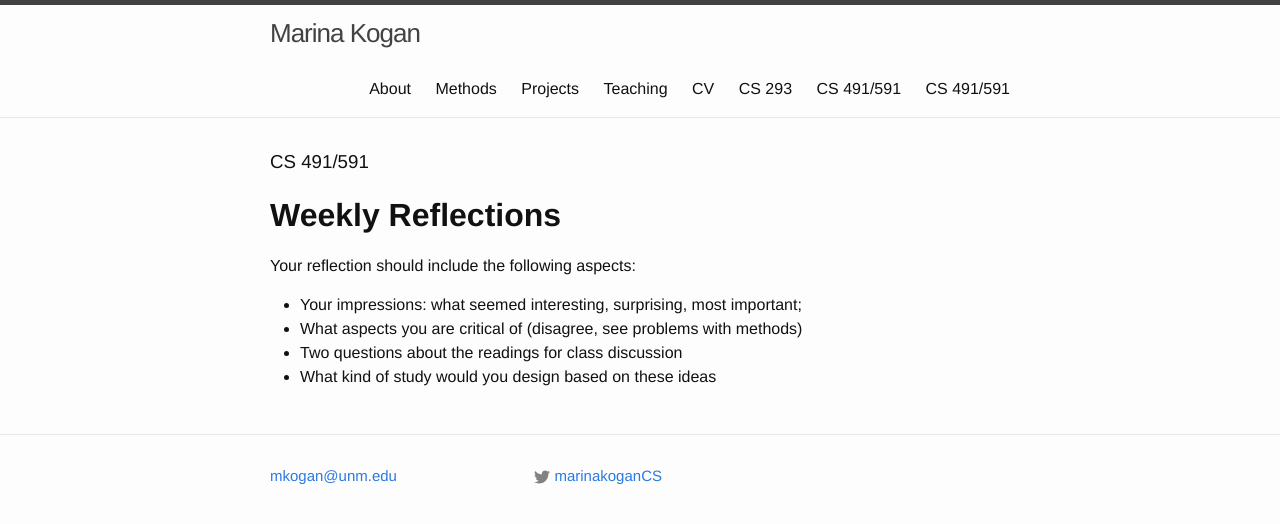
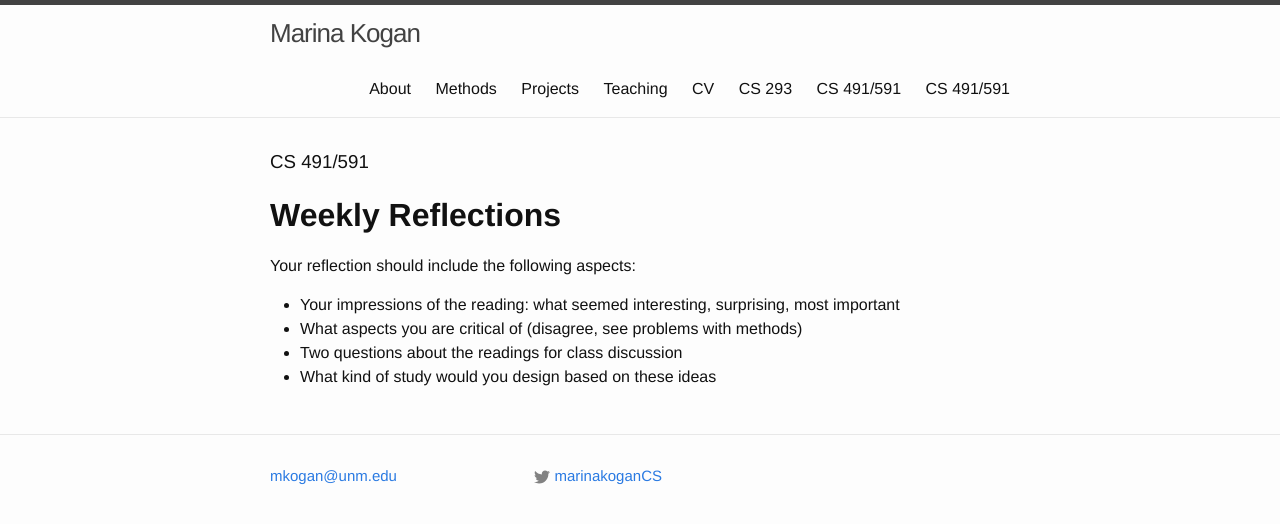
Before and after one commit to marinkala/marinkala.github.com, a Jekyll site: the page built from Reflections.md, in a window 1280 px wide. Shown: the top 524 px of the page. Built offline with Jekyll 4.4.1, drawn with Linux system fonts in a browser that asks for light colours; our own code applies the rules of GitHub Pages for plain Markdown files.

Commit message:
added a bit about reflections

```diff
--- a/Reflections.md
+++ b/Reflections.md
@@ -7,7 +7,7 @@ permalink: /Reflections/
 # **Weekly Reflections**
 Your reflection should include the following aspects:
 
-* Your impressions: what seemed interesting, surprising, most important;
+* Your impressions of the reading: what seemed interesting, surprising, most important
 * What aspects you are critical of (disagree, see problems with methods)
 * Two questions about the readings for class discussion
 * What kind of study would you design based on these ideas
```
